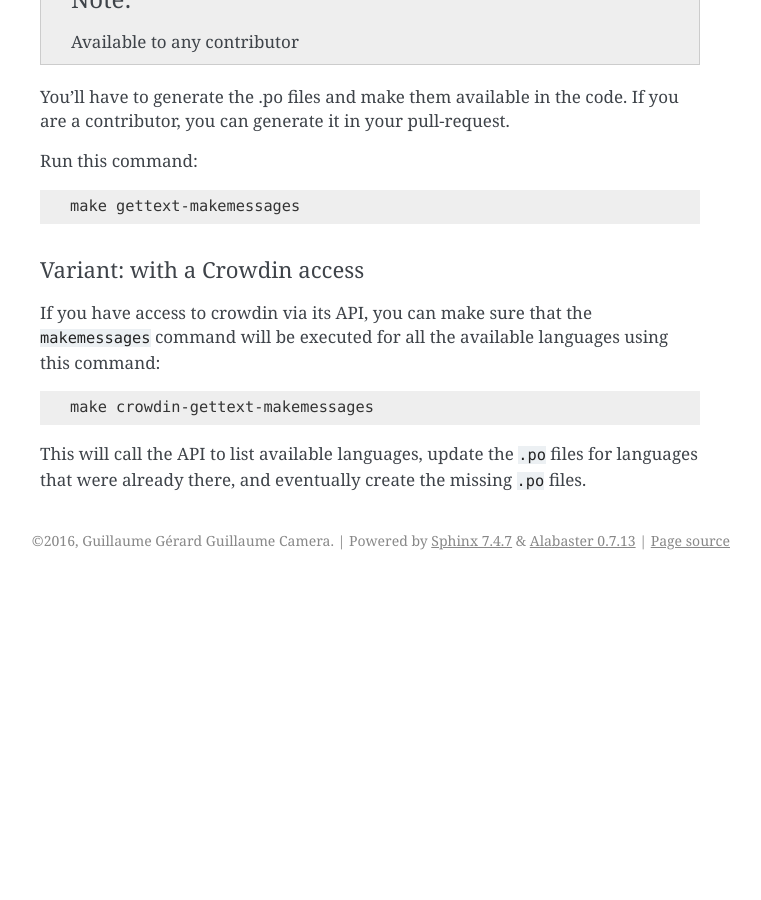
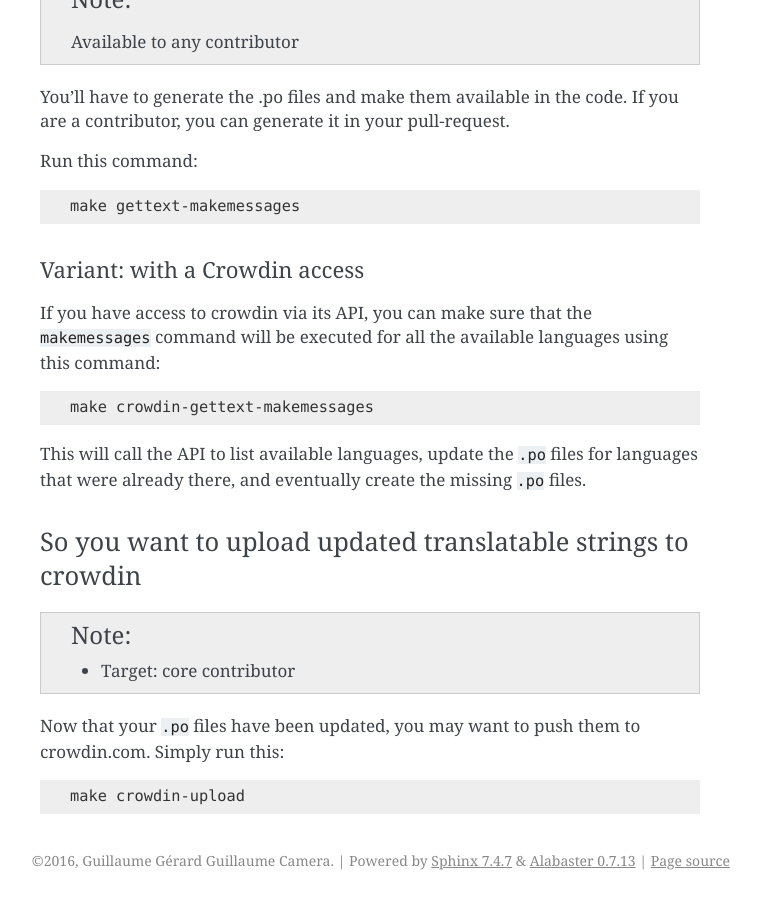
Before and after one commit to peopledoc/django-formidable, a Sphinx documentation site: the page built from docs/source/translations.rst, in a window 1280 px wide and 900 px high, scrolled down 1598 px. Shown: the whole window, without its empty margins (380-1141 px from the left). Built offline with Sphinx 7.4.7, drawn with Linux system fonts in a browser that asks for light colours; before the commit the page ends 2178 px from its top, so only the background shows below that; some of the changed text lies outside the part shown.

Commit message:
refs #168 -- added source upload command
* Added the Makefile target + help,
* fix crowdin configuration file template to point at the `en_US` variant
* Added the .po files collection

```diff
--- a/docs/source/translations.rst
+++ b/docs/source/translations.rst
@@ -82,3 +82,16 @@ If you have access to crowdin via its API, you can make sure that the ``makemess
     make crowdin-gettext-makemessages
 
 This will call the API to list available languages, update the ``.po`` files for languages that were already there, and eventually create the missing ``.po`` files.
+
+So you want to upload updated translatable strings to crowdin
+-------------------------------------------------------------
+
+.. note::
+
+    * Target: core contributor
+
+Now that your ``.po`` files have been updated, you may want to push them to crowdin.com. Simply run this:
+
+.. code-block:: console
+
+    make crowdin-upload
```
Also changed, not shown: 14 other files.
